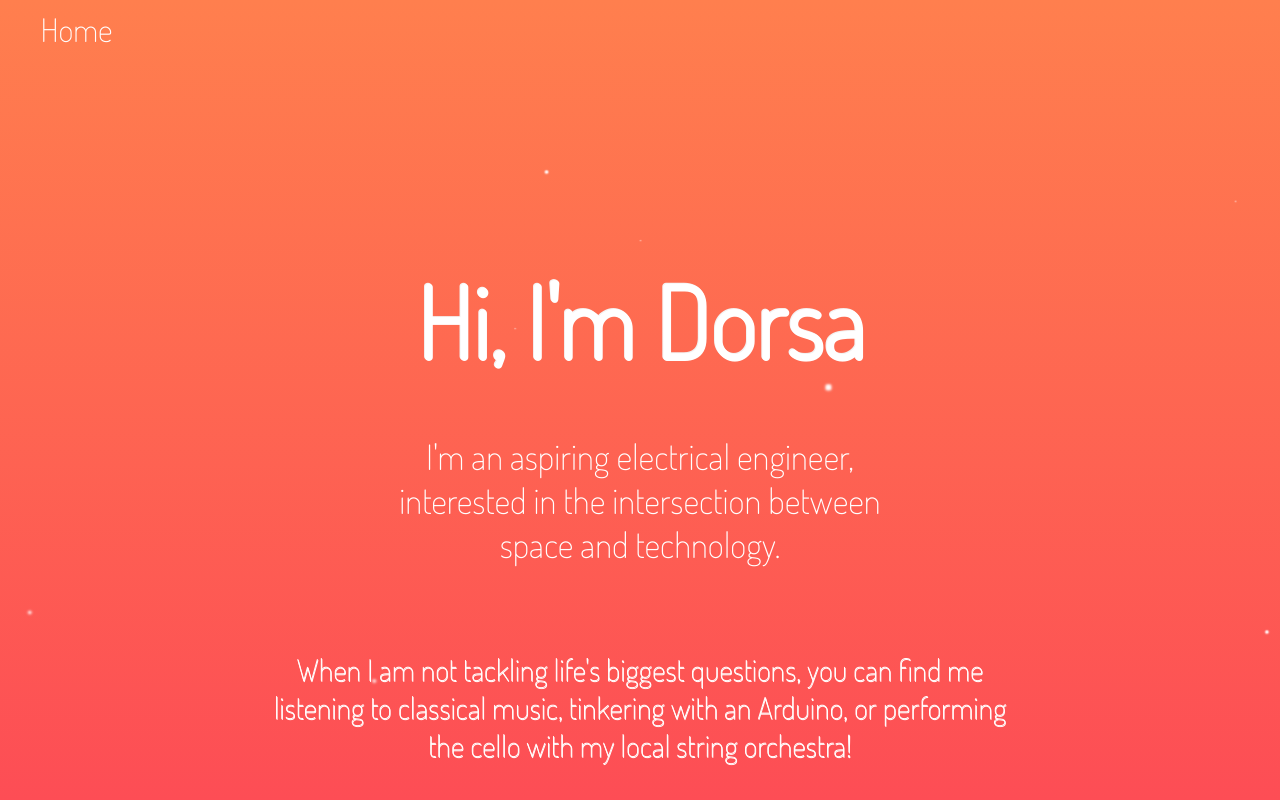
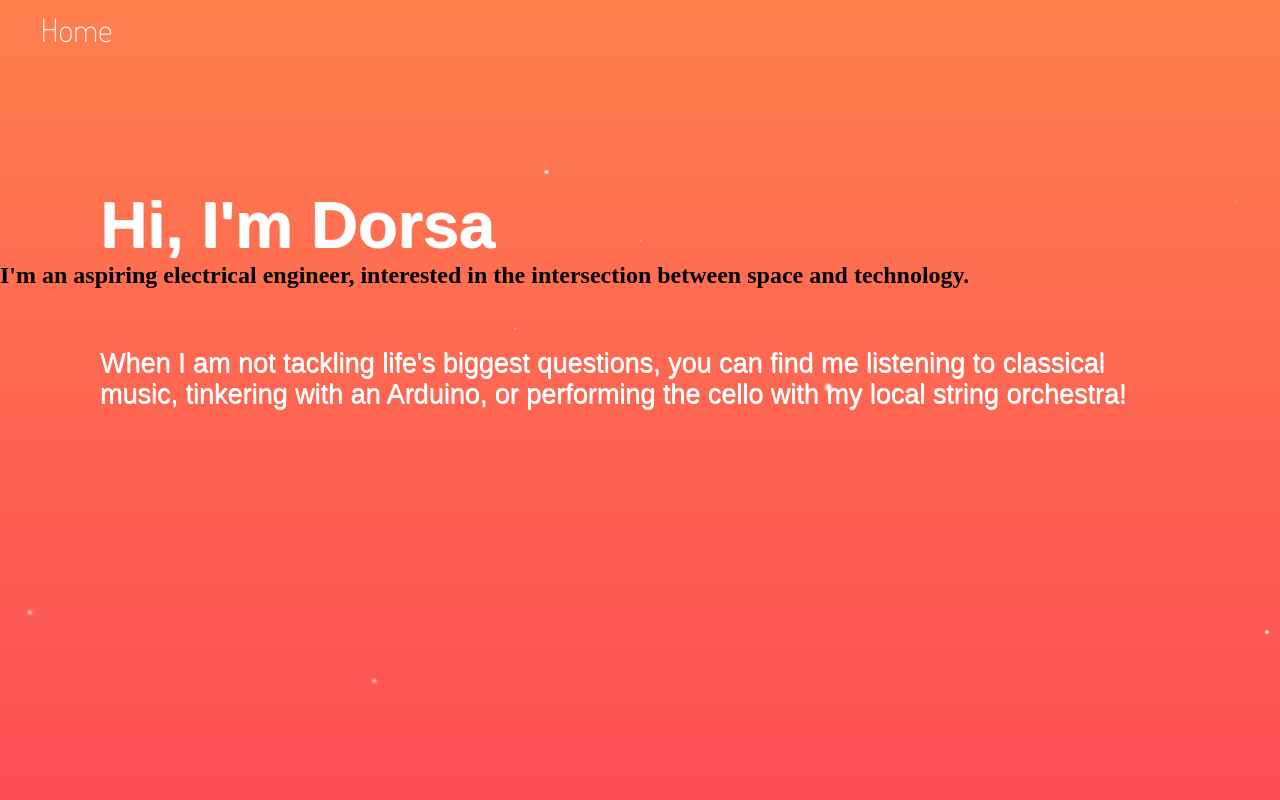
Before and after one commit to DorsaRoh/per-website, a plain HTML site: page index.html in a window 1280 px wide. Drawn offline with Linux system fonts and the light colour scheme; a script that the page names is missing.

Commit message:
Update style.css

```diff
--- a/style.css
+++ b/style.css
@@ -158,53 +158,38 @@ body
 
 
 h1 {
-  font-family: 'Dosis', sans-serif;
-  text-align: center;
+  font-family: 'DM Sans', sans-serif;
+  text-align: left;
   text-shadow: 1px 1px white;
   color: white;
   background: -webkit-linear-gradient(#FFFFFF, #eee);
   -webkit-background-clip: text;
   -webkit-text-fill-color: transparent;
-  font-size: 100px;
+  font-size: 65px;
   padding-top: 2em;
-  padding-bottom: 0.5em;
+  margin-left: 100px;
+  margin-right:50px;
+
 }
 
-h2 {
-  font-family: 'Dosis', sans-serif;
-  text-align: center;
-  color: #FFFFFF;
-  font-size: 35px;
-  font-weight: normal;
-  padding-bottom: 0.5em;
-
-  margin-top: 0;
-  margin-bottom: 0;
-  margin-right: 30%;
-  margin-left: 30%;
-}
 
 .p1 {
-  font-family: 'Dosis', sans-serif;
-  text-align: center;
+  font-family: 'DM Sans', sans-serif;
+  text-align: left;
   text-shadow: 0.5px 0.5px white;
   color: #FFFFFF;
-  font-size: 30px;
+  font-size: 27px;
   font-weight: normal;
   padding-top: 2.2em;
   padding-bottom: 1em;
-
-  margin-top: 0;
-  margin-bottom: 0;
-  margin-right: 20%;
-  margin-left: 20%;
+  margin-left: 100px;
+  margin-right:140px;
 }
 
 ul {
   list-style-type: none;
   overflow: hidden;
   padding: 0.5em;
-  background-color: #white
 }
 
 li {
```
